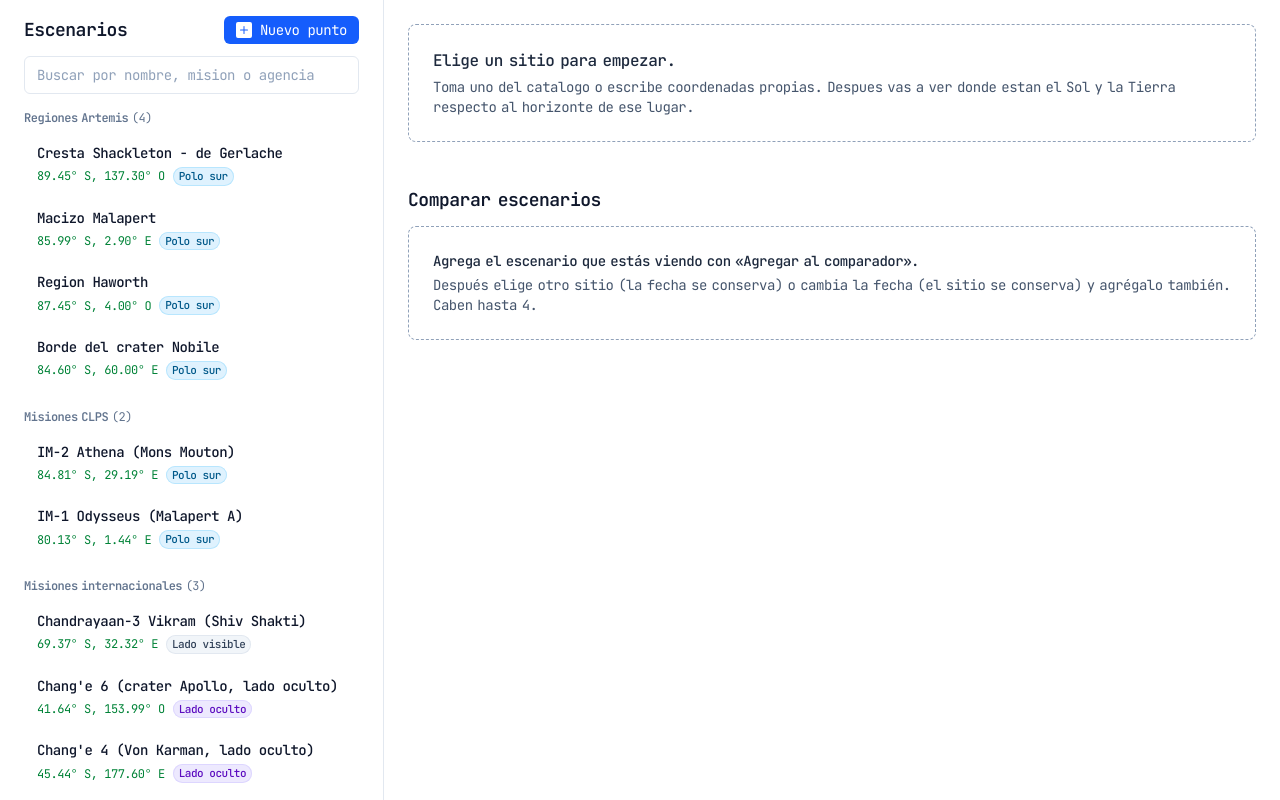
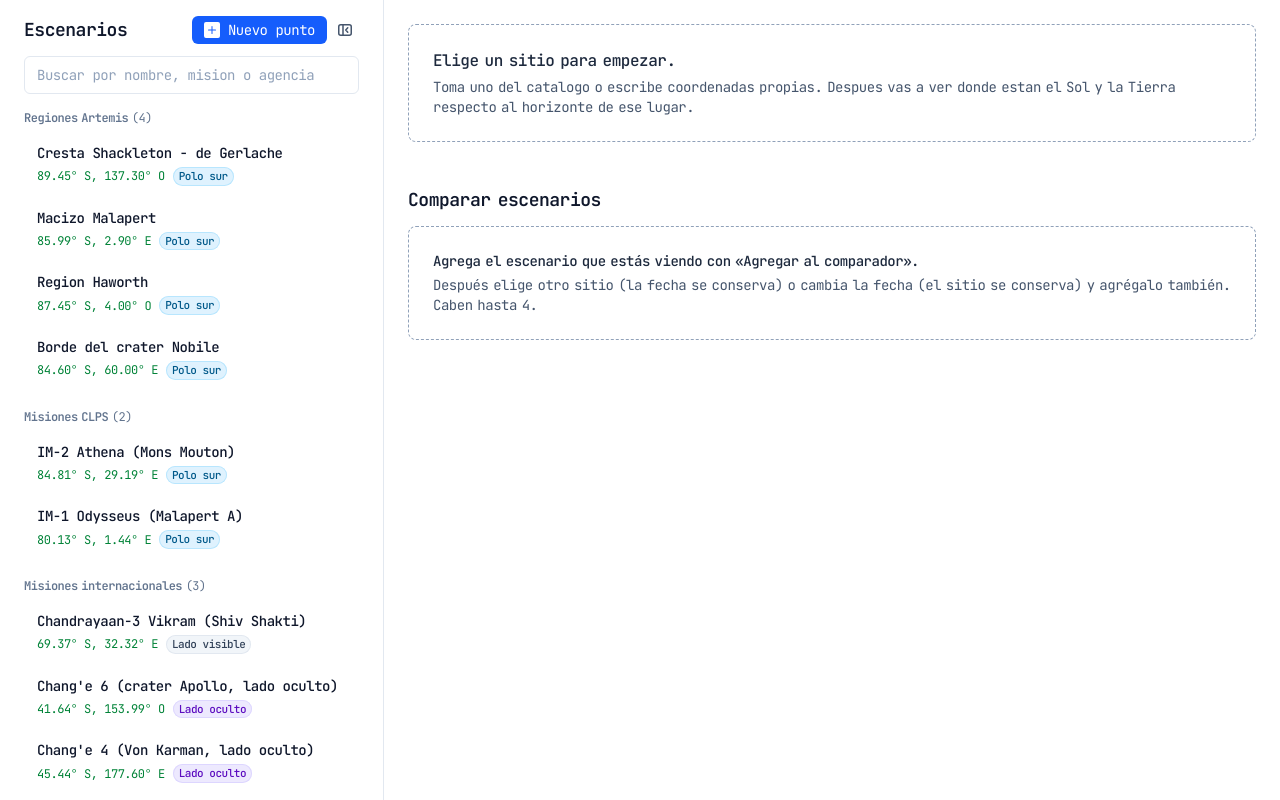
Before and after one commit to SamuelmamuU/Lunar_Landing, a React (Vite) app in the folder frontend/: page / in a window 1280 px wide. Built offline with nearby package versions, Linux system fonts and the light colour scheme; no server answers; what tailwindcss-animated would draw is missing.

Commit message:
feat(ui): implement collapsible sidebar with expand/collapse functionality and associated icons

```diff
--- a/frontend/src/app/layout/Sidebar.tsx
+++ b/frontend/src/app/layout/Sidebar.tsx
@@ -1,14 +1,51 @@
-import type { ReactNode } from 'react';
+import { useEffect, useId, useRef, type ReactNode } from 'react';
+import { Button } from '../../shared/ui/Button';
+import { SidebarExpandIcon } from '../../shared/ui/icons/SidebarExpandIcon';
+import { useAppStore } from '../store';
 
 interface Props {
   children: ReactNode;
 }
 
-/** Panel lateral. En pantallas grandes es una columna fija de 24rem con scroll propio. */
+/**
+ * Panel lateral. En pantallas grandes es una columna fija de 24rem con scroll propio.
+ * Contraido (el boton esta en el contenido, junto a "Nuevo punto") queda un riel angosto con solo el boton para
+ * expandir. El contenido se oculta pero no se desmonta: la busqueda y el catalogo cargado se conservan.
+ */
 export function Sidebar({ children }: Props) {
+  const collapsed = useAppStore((s) => s.sidebarCollapsed);
+  const setSidebarCollapsed = useAppStore((s) => s.setSidebarCollapsed);
+  const contentId = useId();
+  const expandRef = useRef<HTMLButtonElement>(null);
+
+  // El boton de contraer desaparece con el contenido: el foco pasa al de expandir para no perderse.
+  useEffect(() => {
+    if (collapsed) expandRef.current?.focus();
+  }, [collapsed]);
+
   return (
-    <aside className="flex max-h-[60vh] flex-col gap-6 border-b border-slate-200 p-4 animate-fade-right animate-duration-500 motion-reduce:animate-none sm:px-6 lg:max-h-none lg:w-96 lg:shrink-0 lg:border-r lg:border-b-0">
-      {children}
+    <aside
+      className={`flex flex-col border-b border-slate-200 animate-fade-right animate-duration-500 motion-reduce:animate-none lg:shrink-0 lg:border-r lg:border-b-0 ${
+        collapsed ? 'items-start px-4 py-2 lg:w-14 lg:items-center lg:px-0 lg:py-4' : 'max-h-[60vh] gap-6 p-4 sm:px-6 lg:max-h-none lg:w-96'
+      }`}
+    >
+      {collapsed && (
+        <Button
+          ref={expandRef}
+          variant="ghost"
+          size="icon"
+          onClick={() => setSidebarCollapsed(false)}
+          aria-label="Expandir barra lateral"
+          aria-controls={contentId}
+          aria-expanded={false}
+          title="Expandir barra lateral"
+        >
+          <SidebarExpandIcon />
+        </Button>
+      )}
+      <div id={contentId} hidden={collapsed} className="flex min-h-0 flex-1 flex-col gap-6">
+        {children}
+      </div>
     </aside>
   );
 }
--- a/frontend/src/app/store.ts
+++ b/frontend/src/app/store.ts
@@ -50,6 +50,8 @@ interface AppState {
   currentTime: string | null;
   /** Efemerides del escenario activo (las carga loadEphemeris). */
   ephemeris: EphemerisState;
+  /** Barra lateral contraida: el boton vive en el selector de sitio y el ancho lo cambia el layout. */
+  sidebarCollapsed: boolean;
 
   /**
    * Cambia el sitio del escenario activo. Conserva fecha, duracion y paso,
@@ -64,6 +66,7 @@ interface AppState {
    */
   updateScenario: (patch: ScenarioWindowPatch) => void;
   setCurrentTime: (time: string | null) => void;
+  setSidebarCollapsed: (collapsed: boolean) => void;
   /**
    * Agrega una copia del escenario activo al comparador y carga sus efemerides (si ya estan cargadas para el
    * activo, las reutiliza). No hace nada si ya esta (mismo sitio y ventana) o si el comparador esta lleno.
@@ -88,6 +91,7 @@ export const useAppStore = create<AppState>()((set, get) => ({
   activeScenario: null,
   currentTime: null,
   ephemeris: { status: 'idle', data: null, error: null },
+  sidebarCollapsed: false,
 
   selectSite: (site) => {
     const prev = get().activeScenario;
@@ -120,6 +124,8 @@ export const useAppStore = create<AppState>()((set, get) => ({
   },
 
   setCurrentTime: (time) => set({ currentTime: time }),
+
+  setSidebarCollapsed: (collapsed) => set({ sidebarCollapsed: collapsed }),
 
   addScenario: () => {
     const { activeScenario, scenarios, ephemeris } = get();
--- a/frontend/src/features/site-picker/SitePicker.tsx
+++ b/frontend/src/features/site-picker/SitePicker.tsx
@@ -1,8 +1,9 @@
-import { useId, useMemo, useState } from 'react';
+import { useEffect, useId, useMemo, useRef, useState } from 'react';
 import { useAppStore } from '../../app/store';
 import type { LandingSite } from '../../shared/types/lunar';
 import { Button } from '../../shared/ui/Button';
 import { AddIcon } from '../../shared/ui/icons/AddIcon';
+import { SidebarCollapseIcon } from '../../shared/ui/icons/SidebarCollapseIcon';
 import { CustomSiteForm } from './CustomSiteForm';
 import { SiteList } from './SiteList';
 import { SiteSearch } from './SiteSearch';
@@ -20,9 +21,19 @@ export function SitePicker() {
   const customSites = useAppStore((s) => s.customSites);
   const activeSiteId = useAppStore((s) => s.activeScenario?.site.id);
   const selectSite = useAppStore((s) => s.selectSite);
+  const setSidebarCollapsed = useAppStore((s) => s.setSidebarCollapsed);
+  const sidebarCollapsed = useAppStore((s) => s.sidebarCollapsed);
+  const collapseRef = useRef<HTMLButtonElement>(null);
+  const wasCollapsed = useRef(sidebarCollapsed);
   const [query, setQuery] = useState('');
   const [showCustomForm, setShowCustomForm] = useState(false);
   const titleId = useId();
+
+  // Al expandir, el boton de expandir desaparece: el foco vuelve al de contraer para no perderse.
+  useEffect(() => {
+    if (wasCollapsed.current && !sidebarCollapsed) collapseRef.current?.focus();
+    wasCollapsed.current = sidebarCollapsed;
+  }, [sidebarCollapsed]);
 
   const catalog = sitesState.status === 'ready' ? sitesState.sites : NO_SITES;
   const groups = useMemo(
@@ -36,12 +47,25 @@ export function SitePicker() {
         <h2 id={titleId} className="whitespace-nowrap text-lg font-semibold text-slate-900">
           Escenarios
         </h2>
-        {!showCustomForm && (
-          <Button size="sm" onClick={() => setShowCustomForm(true)} aria-label="Nuevo punto por coordenadas">
-            <AddIcon />
-            Nuevo punto
+        <div className="flex items-center gap-1">
+          {!showCustomForm && (
+            <Button size="sm" onClick={() => setShowCustomForm(true)} aria-label="Nuevo punto por coordenadas">
+              <AddIcon />
+              Nuevo punto
+            </Button>
+          )}
+          {/* Solo el icono, para que quepa junto a "Nuevo punto". */}
+          <Button
+            ref={collapseRef}
+            variant="ghost"
+            size="icon"
+            onClick={() => setSidebarCollapsed(true)}
+            aria-label="Contraer barra lateral"
+            title="Contraer barra lateral"
+          >
+            <SidebarCollapseIcon />
           </Button>
-        )}
+        </div>
       </div>
 
       {showCustomForm && <CustomSiteForm onDone={() => setShowCustomForm(false)} />}
--- a/frontend/src/shared/ui/Button.tsx
+++ b/frontend/src/shared/ui/Button.tsx
@@ -1,11 +1,13 @@
-import type { ButtonHTMLAttributes } from 'react';
+import type { ButtonHTMLAttributes, Ref } from 'react';
 
 type Variant = 'primary' | 'ghost' | 'link';
-type Size = 'sm' | 'md';
+type Size = 'sm' | 'md' | 'icon';
 
 interface Props extends ButtonHTMLAttributes<HTMLButtonElement> {
   variant?: Variant;
   size?: Size;
+  /** React 19: ref es una prop mas (p. ej. para mover el foco al boton). */
+  ref?: Ref<HTMLButtonElement>;
 }
 
 // El color de las acciones vive SOLO aqui. Para cambiar el acento de la app, cambiar 'primary'.
@@ -19,6 +21,8 @@ const VARIANT_CLASS: Record<Variant, string> = {
 const SIZE_CLASS: Record<Size, string> = {
   sm: 'px-3 py-1 text-sm',
   md: 'px-3 py-1.5 text-sm',
+  /** Boton cuadrado con solo un icono: lleva siempre aria-label (y title para el tooltip). */
+  icon: 'p-1.5',
 };
 
 /** Boton base de la app. Usar siempre este en vez de estilizar <button> a mano. */
--- /dev/null
+++ b/frontend/src/shared/ui/icons/SidebarCollapseIcon.tsx
@@ -0,0 +1,24 @@
+interface Props {
+  className?: string;
+}
+
+/** Icono para contraer la barra lateral (flecha hacia el panel). Decorativo: el boton lleva aria-label. */
+export function SidebarCollapseIcon({ className = 'size-4' }: Props) {
+  return (
+    <svg
+      xmlns="http://www.w3.org/2000/svg"
+      viewBox="0 0 16 16"
+      fill="none"
+      stroke="currentColor"
+      strokeWidth={1.5}
+      strokeLinecap="round"
+      strokeLinejoin="round"
+      aria-hidden="true"
+      className={className}
+    >
+      <rect x="1.75" y="2.75" width="12.5" height="10.5" rx="2" />
+      <path d="M6 2.75v10.5" />
+      <polyline points="10.75 5.75 8.75 8 10.75 10.25" />
+    </svg>
+  );
+}
--- /dev/null
+++ b/frontend/src/shared/ui/icons/SidebarExpandIcon.tsx
@@ -0,0 +1,24 @@
+interface Props {
+  className?: string;
+}
+
+/** Icono para expandir la barra lateral (flecha hacia fuera). Decorativo: el boton lleva aria-label. */
+export function SidebarExpandIcon({ className = 'size-4' }: Props) {
+  return (
+    <svg
+      xmlns="http://www.w3.org/2000/svg"
+      viewBox="0 0 16 16"
+      fill="none"
+      stroke="currentColor"
+      strokeWidth={1.5}
+      strokeLinecap="round"
+      strokeLinejoin="round"
+      aria-hidden="true"
+      className={className}
+    >
+      <rect x="1.75" y="2.75" width="12.5" height="10.5" rx="2" />
+      <path d="M6 2.75v10.5" />
+      <polyline points="9 5.75 11 8 9 10.25" />
+    </svg>
+  );
+}
```
